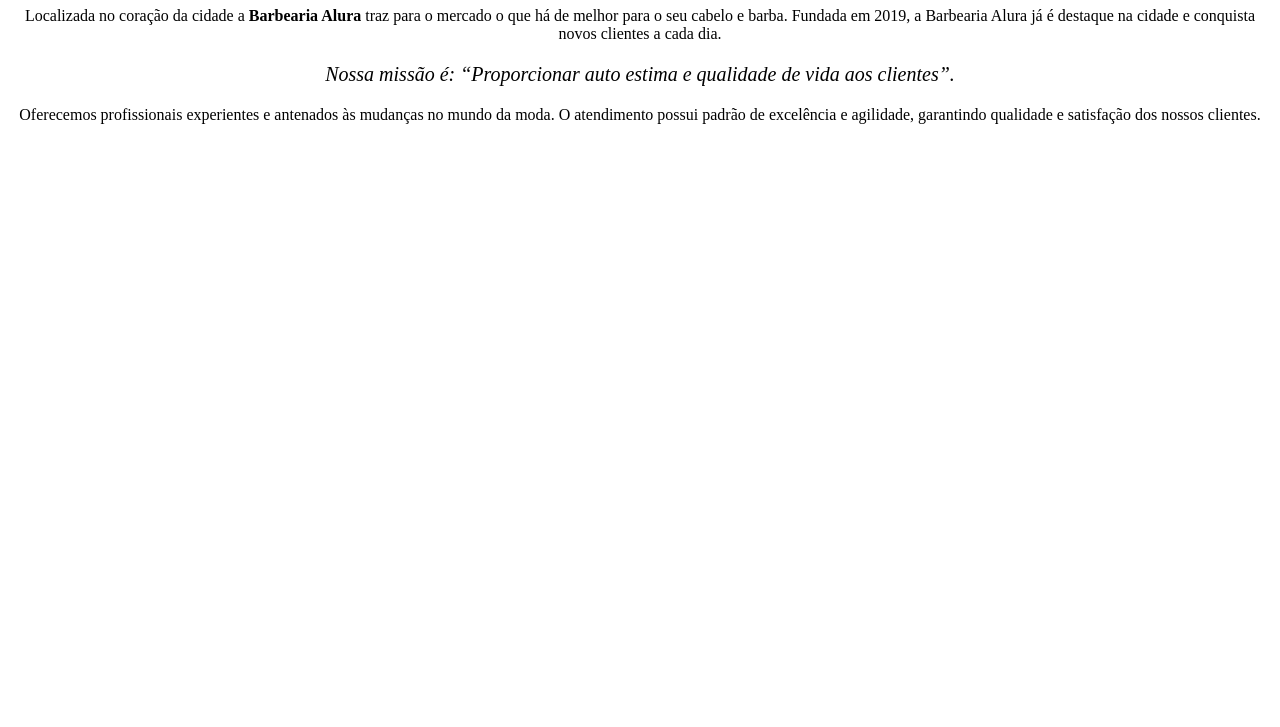
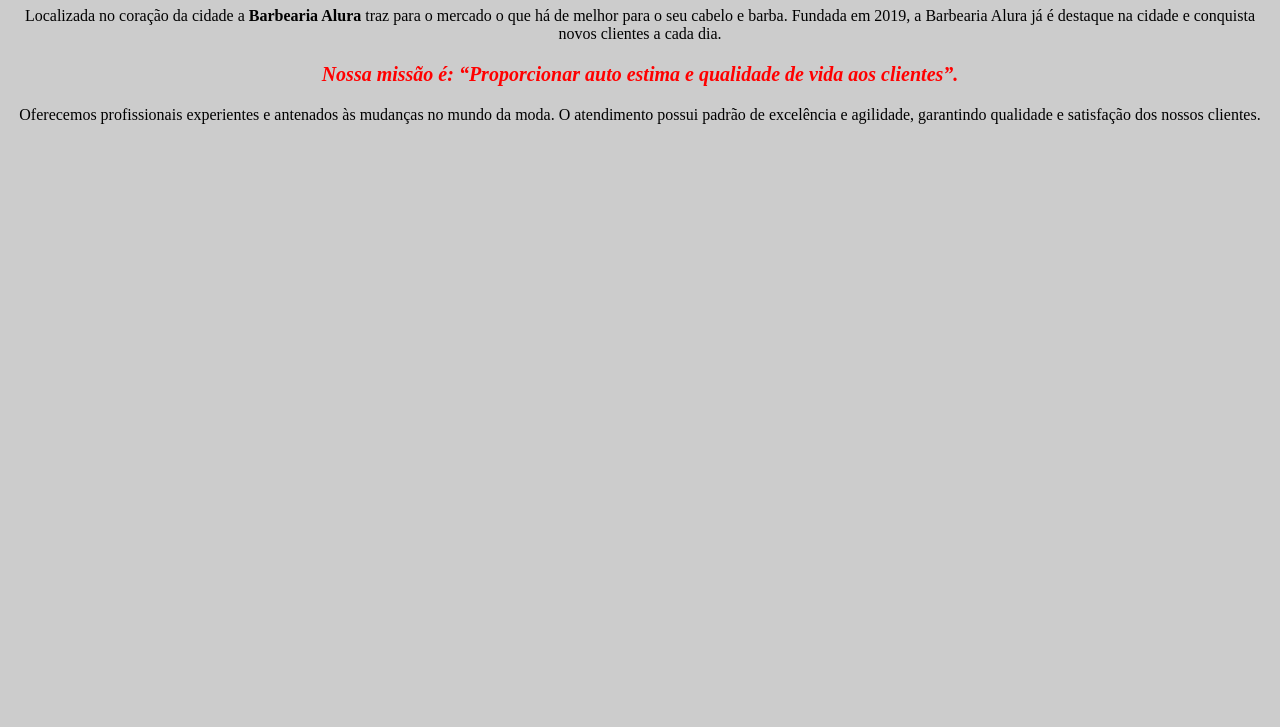
Before and after one commit to eoNatan/RepositorioPensamento, a plain HTML site: page index.html in a window 1280 px wide. Shown: the part 73-800 px from the top of the page. Drawn offline with Linux system fonts and the light colour scheme.

Commit message:
Add files via upload

```diff
--- a/index.html
+++ b/index.html
@@ -3,6 +3,7 @@
     <head>
     <meta charset="UTF-8">
     <title>Barbearia Alura</title>
+    <link rel="stylesheet" href="style.css">
     </head>
 
     <body>
@@ -12,8 +13,8 @@
     mercado o que há de melhor para o seu cabelo e barba. Fundada em 2019, a Barbearia
     Alura já é destaque na cidade e conquista novos clientes a cada dia.</p>
 
-    <p style="font-size: 20px; text-align: center;"><em>Nossa missão é: “Proporcionar auto estima e qualidade de vida aos clientes”.
-    </em></p>
+    <p style="font-size: 20px; text-align: center;"><em><strong>Nossa missão é: “Proporcionar auto estima e qualidade de vida aos clientes”.
+    </em></strong></p>
 
     <p style="text-align: center;">Oferecemos profissionais experientes e antenados às mudanças no mundo da moda.
     O atendimento possui padrão de excelência e agilidade, garantindo qualidade e satisfação
--- a/style.css
+++ b/style.css
@@ -1,3 +1,11 @@
 p {
     text-align: center;
     }
+
+body {
+    background: #CCCCCC;
+}
+
+em strong {
+    color:red;
+}
```
